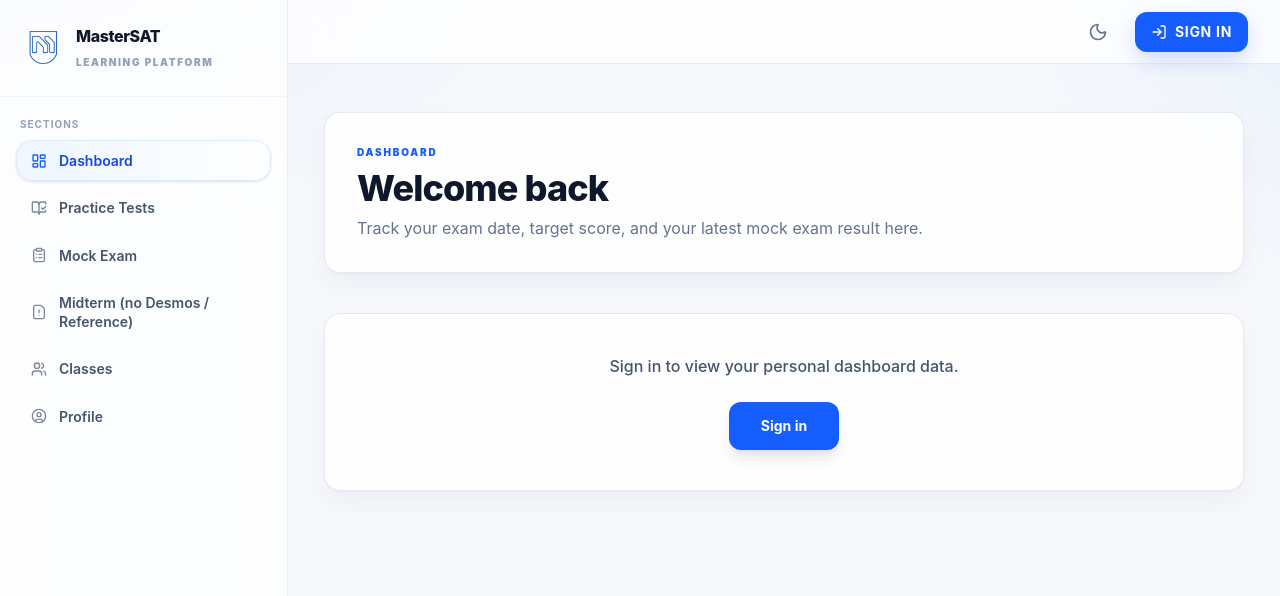
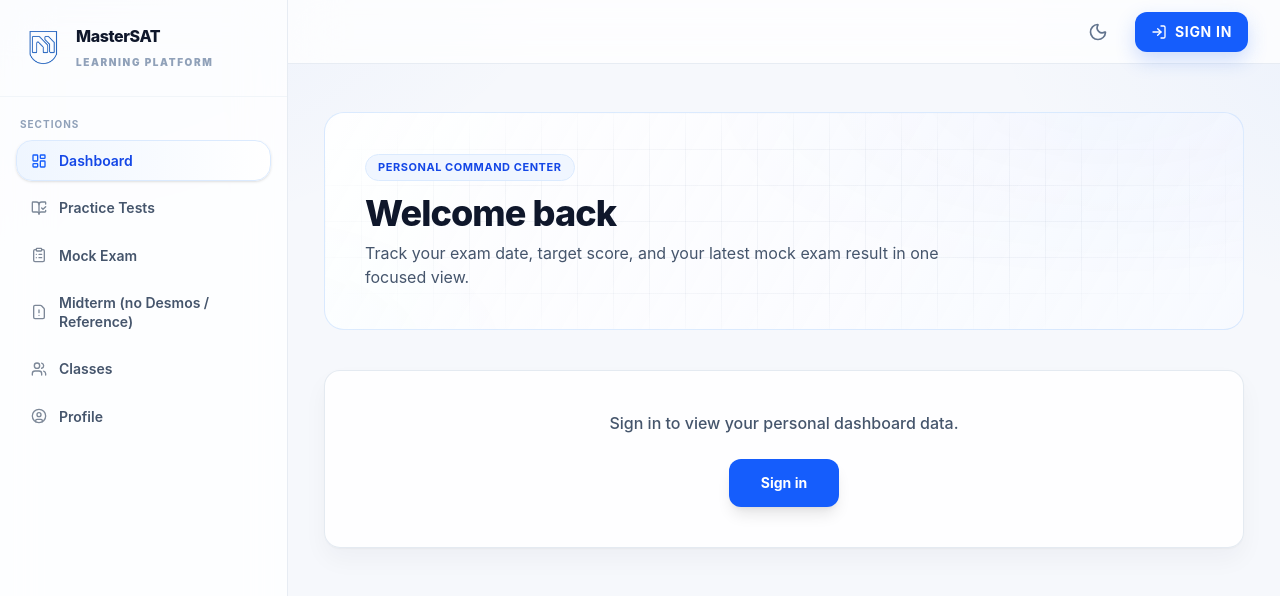
Before and after one commit to A1isherDev/DSAT-mock-exam, a Next.js app in the folder frontend/: page / in a window 1280 px wide. Shown: the top 596 px of the page. Built offline with nearby package versions, Linux system fonts and the light colour scheme.

Commit message:
theme change

```diff
--- a/frontend/src/app/(main)/classes/page.tsx
+++ b/frontend/src/app/(main)/classes/page.tsx
@@ -158,9 +158,9 @@ export default function ClassesPage() {
   return (
     <div className="max-w-6xl mx-auto px-6 py-10 lg:px-8 lg:py-12">
       <div className="flex items-start justify-between gap-6 mb-10">
-        <div className="panel p-7 flex-1">
+        <div className="hero-shell p-7 flex-1">
           <p className="eyebrow mb-2">Groups</p>
-          <h1 className="title-xl">Your groups</h1>
+          <h1 className="title-xl">Your learning spaces</h1>
           <p className="text-slate-500 dark:text-slate-400 mt-2 max-w-2xl">
             Join with a group code. Inside each group you’ll find announcements, homework, submissions, and grades.
           </p>
@@ -195,7 +195,7 @@ export default function ClassesPage() {
                   key={c.id}
                   type="button"
                   onClick={() => router.push(`/classes/${c.id}`)}
-                  className="text-left panel p-6 hover:shadow-xl hover:-translate-y-1 hover:border-blue-300 dark:hover:border-blue-800 transition-all duration-300 group"
+                  className="text-left metric-tile p-6 group"
                 >
                   <div className="flex items-start justify-between gap-4">
                     <div className="min-w-0">
@@ -206,7 +206,7 @@ export default function ClassesPage() {
                         {c.lesson_time ? ` · ${c.lesson_time}` : ""}
                       </p>
                     </div>
-                    <div className="w-10 h-10 rounded-xl bg-blue-50 dark:bg-blue-500/10 text-blue-700 dark:text-blue-400 flex items-center justify-center shrink-0 group-hover:scale-110 transition-transform duration-300">
+                    <div className="w-10 h-10 rounded-xl bg-blue-50 text-blue-700 flex items-center justify-center shrink-0 group-hover:scale-110 transition-transform duration-300">
                       <Users className="w-5 h-5" />
                     </div>
                   </div>
--- a/frontend/src/app/(main)/page.tsx
+++ b/frontend/src/app/(main)/page.tsx
@@ -69,12 +69,14 @@ export default function DashboardPage() {
 
   return (
     <div className="max-w-6xl mx-auto px-6 py-10 lg:px-8 lg:py-12">
-      <div className="mb-10 panel p-8">
-        <p className="eyebrow mb-2">Dashboard</p>
-        <h1 className="title-xl">Welcome back</h1>
-        <p className="text-slate-500 dark:text-slate-400 mt-2 max-w-xl">
-          Track your exam date, target score, and your latest mock exam result here.
-        </p>
+      <div className="mb-10 hero-shell p-8 md:p-10">
+        <div className="relative z-10">
+          <span className="neo-chip mb-3">Personal command center</span>
+          <h1 className="title-xl">Welcome back</h1>
+          <p className="text-slate-600 mt-2 max-w-xl">
+            Track your exam date, target score, and your latest mock exam result in one focused view.
+          </p>
+        </div>
       </div>
 
       {!hasToken ? (
@@ -93,7 +95,7 @@ export default function DashboardPage() {
         </div>
       ) : (
         <div className="grid gap-6 sm:grid-cols-3">
-          <div className="panel p-6 lg:p-7 transition-all duration-300 hover:border-blue-300 dark:hover:border-blue-800 hover:shadow-xl hover:-translate-y-1 group">
+          <div className="metric-tile p-6 lg:p-7 group">
             <div className="flex items-center gap-3 mb-4 text-slate-500 dark:text-slate-400">
               <div className="p-2.5 bg-blue-50 dark:bg-blue-500/10 rounded-xl group-hover:scale-110 transition-transform duration-300">
                 <Calendar className="w-5 h-5 text-blue-600 dark:text-blue-400" />
@@ -108,7 +110,7 @@ export default function DashboardPage() {
             </div>
           </div>
 
-          <div className="panel p-6 lg:p-7 transition-all duration-300 hover:border-emerald-300 dark:hover:border-emerald-800/60 hover:shadow-xl hover:-translate-y-1 group">
+          <div className="metric-tile p-6 lg:p-7 group">
             <div className="flex items-center gap-3 mb-4 text-slate-500 dark:text-slate-400">
               <div className="p-2.5 bg-emerald-50 dark:bg-emerald-500/10 rounded-xl group-hover:scale-110 transition-transform duration-300">
                 <Target className="w-5 h-5 text-emerald-600 dark:text-emerald-400" />
@@ -123,7 +125,7 @@ export default function DashboardPage() {
             </div>
           </div>
 
-          <div className="panel p-6 lg:p-7 transition-all duration-300 hover:border-amber-300 dark:hover:border-amber-800/60 hover:shadow-xl hover:-translate-y-1 group sm:col-span-1">
+          <div className="metric-tile p-6 lg:p-7 group sm:col-span-1">
             <div className="flex items-center gap-3 mb-4 text-slate-500 dark:text-slate-400">
               <div className="p-2.5 bg-amber-50 dark:bg-amber-500/10 rounded-xl group-hover:scale-110 transition-transform duration-300">
                 <Trophy className="w-5 h-5 text-amber-500 dark:text-amber-400" />
--- a/frontend/src/app/(teacher)/teacher/page.tsx
+++ b/frontend/src/app/(teacher)/teacher/page.tsx
@@ -42,10 +42,10 @@ export default function TeacherDashboardPage() {
 
   return (
     <div className="max-w-6xl mx-auto px-8 py-12">
-      <div className="mb-8 panel p-8">
+      <div className="mb-8 hero-shell p-8">
         <p className="eyebrow mb-2">Dashboard</p>
-        <h1 className="title-xl">Teacher dashboard</h1>
-        <p className="text-slate-500 mt-2">Group overview, announcements, and quick access to lessons.</p>
+        <h1 className="title-xl">Teacher command desk</h1>
+        <p className="text-slate-600 mt-2">Group overview, announcements, and quick access to lessons.</p>
       </div>
 
       {error && <div className="mb-6 p-4 rounded-2xl border border-red-200 bg-red-50 text-red-700 font-semibold text-sm">{error}</div>}
@@ -57,7 +57,7 @@ export default function TeacherDashboardPage() {
       ) : (
         <div className="grid grid-cols-1 lg:grid-cols-3 gap-8">
           <div className="lg:col-span-2 space-y-4">
-            <div className="panel p-6">
+            <div className="metric-tile p-6">
               <div className="flex items-center gap-2 mb-4">
                 <Users className="w-4 h-4 text-slate-500" />
                 <p className="text-xs font-black text-slate-500 uppercase tracking-widest">Groups overview</p>
@@ -81,7 +81,7 @@ export default function TeacherDashboardPage() {
               )}
             </div>
 
-            <div className="panel p-6">
+            <div className="metric-tile p-6">
               <div className="flex items-center gap-2 mb-4">
                 <ClipboardList className="w-4 h-4 text-slate-500" />
                 <p className="text-xs font-black text-slate-500 uppercase tracking-widest">Quick access</p>
@@ -93,7 +93,7 @@ export default function TeacherDashboardPage() {
             </div>
           </div>
 
-          <div className="panel p-6">
+          <div className="metric-tile p-6">
             <div className="flex items-center gap-2 mb-4">
               <Megaphone className="w-4 h-4 text-slate-500" />
               <p className="text-xs font-black text-slate-500 uppercase tracking-widest">Announcements</p>
--- a/frontend/src/app/globals.css
+++ b/frontend/src/app/globals.css
@@ -89,6 +89,59 @@ body {
 
 .eyebrow {
   @apply text-[10px] font-black uppercase tracking-[0.18em] text-blue-600;
+}
+
+.hero-shell {
+  position: relative;
+  overflow: hidden;
+  border-radius: 1.25rem;
+  background:
+    linear-gradient(120deg, rgba(255, 255, 255, 0.9), rgba(248, 250, 255, 0.75)),
+    radial-gradient(700px 320px at 85% -10%, rgba(37, 99, 235, 0.16), transparent 60%),
+    radial-gradient(500px 260px at -10% 110%, rgba(14, 165, 233, 0.12), transparent 60%);
+  border: 1px solid rgba(191, 219, 254, 0.55);
+}
+
+.hero-shell::before {
+  content: "";
+  position: absolute;
+  inset: 0;
+  pointer-events: none;
+  background-image: linear-gradient(rgba(148, 163, 184, 0.09) 1px, transparent 1px), linear-gradient(90deg, rgba(148, 163, 184, 0.09) 1px, transparent 1px);
+  background-size: 36px 36px;
+  mask-image: radial-gradient(ellipse at center, black 45%, transparent 85%);
+}
+
+.metric-tile {
+  position: relative;
+  overflow: hidden;
+  border-radius: 1rem;
+  border: 1px solid #dbe7ff;
+  background: linear-gradient(180deg, #ffffff 0%, #f8fbff 100%);
+  box-shadow: 0 1px 2px rgba(15, 23, 42, 0.04), 0 18px 36px rgba(37, 99, 235, 0.08);
+  transition: transform 220ms ease, box-shadow 220ms ease, border-color 220ms ease;
+}
+
+.metric-tile:hover {
+  transform: translateY(-2px);
+  border-color: #bfdbfe;
+  box-shadow: 0 1px 2px rgba(15, 23, 42, 0.04), 0 22px 40px rgba(37, 99, 235, 0.12);
+}
+
+.metric-tile::after {
+  content: "";
+  position: absolute;
+  top: -28px;
+  right: -20px;
+  width: 120px;
+  height: 120px;
+  border-radius: 999px;
+  background: radial-gradient(circle, rgba(59, 130, 246, 0.2), transparent 70%);
+  pointer-events: none;
+}
+
+.neo-chip {
+  @apply inline-flex items-center gap-2 rounded-full border border-blue-100 bg-blue-50/90 px-3 py-1 text-[11px] font-bold uppercase tracking-wider text-blue-700;
 }
 
 .persistent-highlight {
--- a/frontend/src/app/login/page.tsx
+++ b/frontend/src/app/login/page.tsx
@@ -89,7 +89,7 @@ export default function LoginPage() {
                     <p className="text-slate-500 mt-2 font-medium">Sign in to continue your preparation</p>
                 </div>
 
-                <div className="panel p-8 transition-colors duration-300">
+                <div className="hero-shell p-8 transition-colors duration-300">
                     <form className="space-y-5" onSubmit={handleSubmit}>
                         {error && (
                             <div className="flex items-start gap-3 text-red-600 dark:text-red-400 text-sm font-medium bg-red-50 dark:bg-red-900/20 p-4 rounded-xl border border-red-100 dark:border-red-900/50 animate-in fade-in slide-in-from-top-2 duration-200">
--- a/frontend/src/app/register/page.tsx
+++ b/frontend/src/app/register/page.tsx
@@ -91,7 +91,7 @@ export default function RegisterPage() {
                     <p className="mt-2 text-slate-500 font-medium text-center">Join MasterSAT Program</p>
                 </div>
 
-                <div className="panel p-8 transition-colors duration-300">
+                <div className="hero-shell p-8 transition-colors duration-300">
                     <form className="space-y-5" onSubmit={handleSubmit}>
                         {error && (
                             <div className="flex items-start gap-3 text-red-600 dark:text-red-400 text-sm font-medium bg-red-50 dark:bg-red-900/20 p-4 rounded-xl border border-red-100 dark:border-red-900/50 animate-in fade-in slide-in-from-top-2 duration-200">
```
